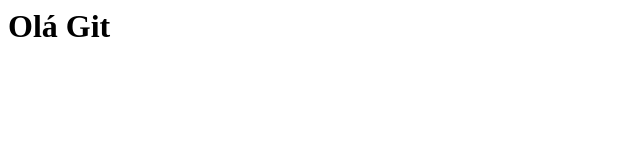
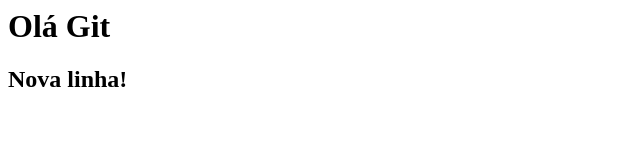
Before and after one commit to mpablosl/curso-git, a plain HTML site: page index.html in a window 1280 px wide. Shown: the whole page, without its empty margins (0-640 px from the left). Drawn offline with Linux system fonts and the light colour scheme.

Commit message:
Primeiro Update index.html

```diff
--- a/index.html
+++ b/index.html
@@ -1 +1,2 @@
 <h1>Olá Git</h1>
+<h2> Nova linha! </h2>
```
